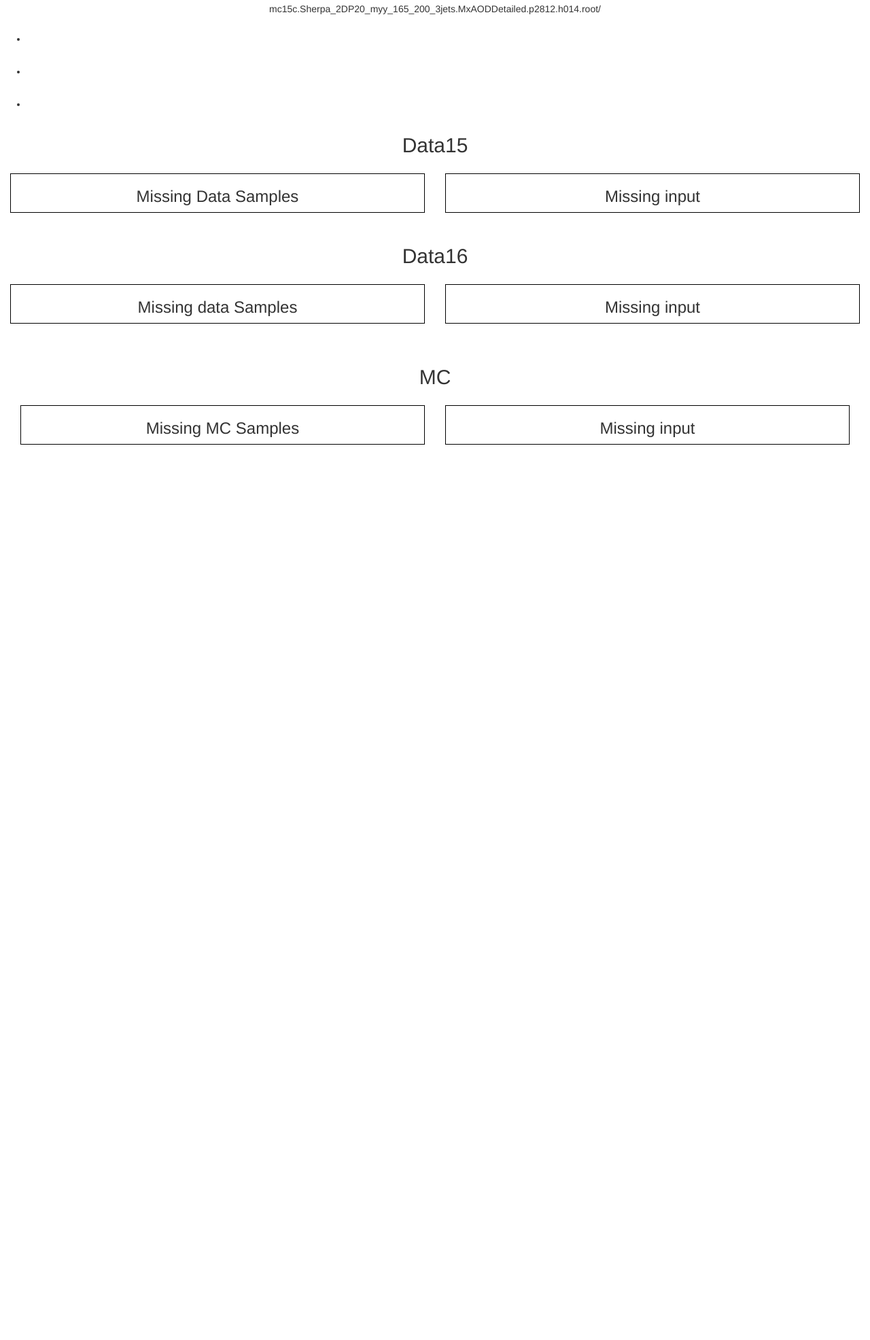
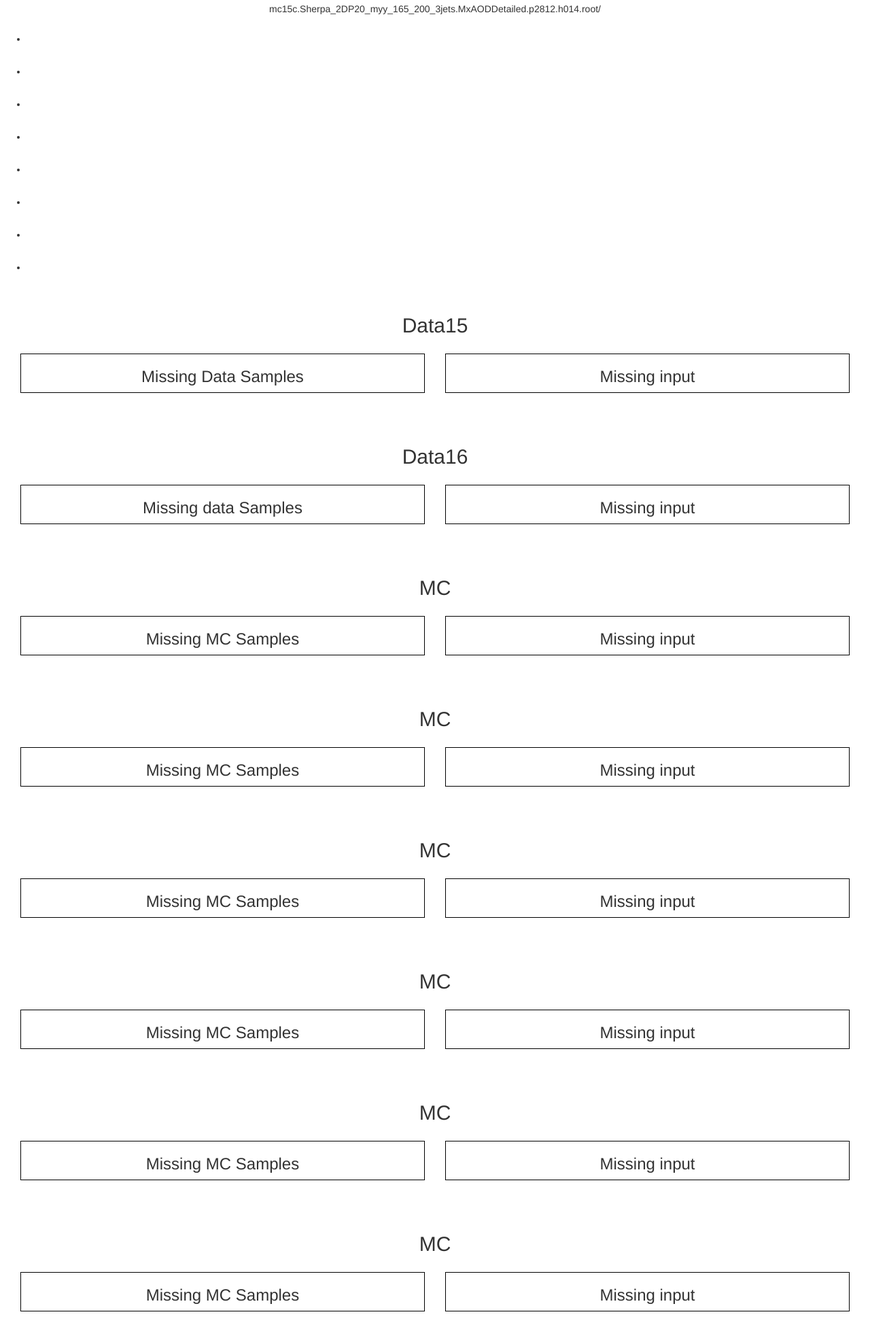
Before and after one commit to Rob-MFn-Fletcher/MxAODStatusPage, a PHP site: page /dataValidation/sampleValidation.php?h=1 in a window 1280 px wide. Shown: the part 275-2246 px from the top of the page at 68% size. Before the commit the page ends 929 px from the top, so only its background shows below. Run offline with PHP 8.4, Linux system fonts and the light colour scheme; data that the repository does not hold is empty; some libraries are stand-ins or nearby versions.

Commit message:
Added tabs for all systematics

```diff
--- a/css/mystyle.css
+++ b/css/mystyle.css
@@ -65,7 +65,7 @@
     background-color: #ff0000;
 }
 
-#mc-container {
+.tab-container {
     margin-left: 15px;
     margin-right: 15px;
     padding: 15px 0px 15px 0px;
@@ -77,35 +77,16 @@
     overflow-y: auto;
 }
 
-.mc-missing-samples, .mc-missing-input {
+.missing-samples, .missing-input {
     height: 50px;
     padding-top: 15px;
     margin-bottom: 30px;
 }
-.mc-missing-samples-content {
+.missing-samples-content {
     border: 1px solid black;
     margin: 0px 0px 0px 0px;
 }
-.mc-missing-input-content {
+.missing-input-content {
     border: 1px solid black;
     margin: 0px 0px 0px 0px;
 }
-#data-container {
-    margin-left: 15px;
-    margin-right: 15px;
-    padding: 15px 0px 15px 0px;
-}
-
-.data-missing-samples, .data-missing-input {
-    height: 50px;
-    padding-top: 15px;
-    margin-bottom: 30px;
-}
-.data-missing-samples-content {
-    border: 1px solid black;
-    margin: 0px 0px 0px 0px;
-}
-.data-missing-input-content {
-    border: 1px solid black;
-    margin: 0px 0px 0px 0px;
-}
--- a/dataValidation/NeventsCheck/fillTable.js
+++ b/dataValidation/NeventsCheck/fillTable.js
@@ -51,9 +51,6 @@
         fillTable(result, "#mc-table");
         $("#mc-table").floatThead({
             position: 'fixed'
-            //scrollContainer: function($table){
-            //return $table.closest(".table-container");
-            //}
         });
         $("#mc-table").floatThead('reflow');
     });
@@ -61,9 +58,6 @@
         fillTable(result, "#data15-table");
         $("#data15-table").floatThead({
             position: 'fixed'
-            //scrollContainer: function($table){
-            //return $table.closest(".table-container");
-            //}
         });
         $("#data15-table").floatThead('reflow');
     });
@@ -71,10 +65,42 @@
         fillTable(result, "#data16-table");
         $("#data16-table").floatThead({
             position: 'fixed'
-            //scrollContainer: function($table){
-            //return $table.closest(".table-container");
-            //}
         });
         $("#data16-table").floatThead('reflow');
     });
+    $.getJSON("data/"+htag+"/ValidationTable_data16_iTS.json", function(result){
+        fillTable(result, "#data16_iTS-table");
+        $("#data16_iTS-table").floatThead({
+            position: 'fixed'
+        });
+        $("#data16_iTS-table").floatThead('reflow');
+    });
+    $.getJSON("data/"+htag+"/ValidationTable_PhotonSys.json", function(result){
+        fillTable(result, "#data16_iTS-table");
+        $("#data16_iTS-table").floatThead({
+            position: 'fixed'
+        });
+        $("#data16_iTS-table").floatThead('reflow');
+    });
+    $.getJSON("data/"+htag+"/ValidationTable_JetSys.json", function(result){
+        fillTable(result, "#data16_iTS-table");
+        $("#data16_iTS-table").floatThead({
+            position: 'fixed'
+        });
+        $("#data16_iTS-table").floatThead('reflow');
+    });
+    $.getJSON("data/"+htag+"/ValidationTable_LeptonMETSys.json", function(result){
+        fillTable(result, "#data16_iTS-table");
+        $("#data16_iTS-table").floatThead({
+            position: 'fixed'
+        });
+        $("#data16_iTS-table").floatThead('reflow');
+    });
+    $.getJSON("data/"+htag+"/ValidationTable_PhotonAllSys.json", function(result){
+        fillTable(result, "#data16_iTS-table");
+        $("#data16_iTS-table").floatThead({
+            position: 'fixed'
+        });
+        $("#data16_iTS-table").floatThead('reflow');
+    });
 });
--- a/dataValidation/sampleValidation.php
+++ b/dataValidation/sampleValidation.php
@@ -46,17 +46,22 @@
     <ul>
         <li><a href="#data15-container">Data15</a></li>
         <li><a href="#data16-container">Data16</a></li>
+        <li><a href="#data16_iTS-container">Data16 iTS</a></li>
         <li><a href="#mc-container">MC</a></li>
+        <li><a href="#PhotonSys-container">PhotonSys</a></li>
+        <li><a href="#PhotonAllSys-container">PhotonAllSys</a></li>
+        <li><a href="#JetSys-container">JetSys</a></li>
+        <li><a href="#LeptonMETSys-container">LeptonMETSys</a></li>
     </ul>
-    <div id="data15-container">
+    <div id="data15-container" class="tab-container">
         <h2>Data15</h2>
-        <div class="col-sm-6 data-missing-samples">
-            <div class="data-missing-samples-content">
+        <div class="col-sm-6 missing-samples">
+            <div class="missing-samples-content">
             <h3> Missing Data Samples </h3>
             </div>
         </div>
-        <div class="col-sm-6 data-missing-input">
-            <div class="data-missing-input-content">
+        <div class="col-sm-6 missing-input">
+            <div class="missing-input-content">
             <h3> Missing input</h3>
             </div>
         </div>
@@ -66,15 +71,15 @@
         </div>
     </div>
 
-    <div id="data16-container">
+    <div id="data16-container" class="tab-container">
         <h2>Data16</h2>
-        <div class="col-sm-6 data-missing-samples">
-            <div class="data-missing-samples-content">
+        <div class="col-sm-6 missing-samples">
+            <div class="missing-samples-content">
             <h3> Missing data Samples </h3>
             </div>
         </div>
-        <div class="col-sm-6 data-missing-input">
-            <div class="data-missing-input-content">
+        <div class="col-sm-6 missing-input">
+            <div class="missing-input-content">
             <h3> Missing input</h3>
             </div>
         </div>
@@ -84,15 +89,33 @@
         </div>
     </div>
 
-    <div id="mc-container">
+    <div id="data16_iTS-container" class="tab-container">
         <h2>MC</h2>
-        <div class="mc-missing-samples col-sm-6">
-            <div class="mc-missing-samples-content">
+        <div class="missing-samples col-sm-6">
+            <div class="missing-samples-content">
             <h3> Missing MC Samples </h3>
             </div>
         </div>
-        <div class="mc-missing-input col-sm-6">
-            <div class="mc-missing-input-content">
+        <div class="missing-input col-sm-6">
+            <div class="missing-input-content">
+            <h3> Missing input</h3>
+            </div>
+        </div>
+        <div class="table-container container">
+            <table class="table table-hover" id="data16_iTS-table" >
+            </table>
+        </div>
+    </div>
+
+    <div id="mc-container" class="tab-container">
+        <h2>MC</h2>
+        <div class="missing-samples col-sm-6">
+            <div class="missing-samples-content">
+            <h3> Missing MC Samples </h3>
+            </div>
+        </div>
+        <div class="missing-input col-sm-6">
+            <div class="missing-input-content">
             <h3> Missing input</h3>
             </div>
         </div>
@@ -101,6 +124,79 @@
             </table>
         </div>
     </div>
+
+    <div id="PhotonSys-container" class="tab-container">
+        <h2>MC</h2>
+        <div class="missing-samples col-sm-6">
+            <div class="missing-samples-content">
+            <h3> Missing MC Samples </h3>
+            </div>
+        </div>
+        <div class="missing-input col-sm-6">
+            <div class="missing-input-content">
+            <h3> Missing input</h3>
+            </div>
+        </div>
+        <div class="table-container container">
+            <table class="table table-hover" id="PhotonSys-table" >
+            </table>
+        </div>
+    </div>
+
+    <div id="PhotonAllSys-container" class="tab-container">
+        <h2>MC</h2>
+        <div class="missing-samples col-sm-6">
+            <div class="missing-samples-content">
+            <h3> Missing MC Samples </h3>
+            </div>
+        </div>
+        <div class="missing-input col-sm-6">
+            <div class="missing-input-content">
+            <h3> Missing input</h3>
+            </div>
+        </div>
+        <div class="table-container container">
+            <table class="table table-hover" id="PhotonAllSys-table" >
+            </table>
+        </div>
+    </div>
+
+    <div id="JetSys-container" class="tab-container">
+        <h2>MC</h2>
+        <div class="missing-samples col-sm-6">
+            <div class="missing-samples-content">
+            <h3> Missing MC Samples </h3>
+            </div>
+        </div>
+        <div class="missing-input col-sm-6">
+            <div class="missing-input-content">
+            <h3> Missing input</h3>
+            </div>
+        </div>
+        <div class="table-container container">
+            <table class="table table-hover" id="JetSys-table" >
+            </table>
+        </div>
+    </div>
+
+    <div id="LeptonMETSys-container" class="tab-container">
+        <h2>MC</h2>
+        <div class="missing-samples col-sm-6">
+            <div class="missing-samples-content">
+            <h3> Missing MC Samples </h3>
+            </div>
+        </div>
+        <div class="missing-input col-sm-6">
+            <div class="missing-input-content">
+            <h3> Missing input</h3>
+            </div>
+        </div>
+        <div class="table-container container">
+            <table class="table table-hover" id="LeptonMETSys-table" >
+            </table>
+        </div>
+    </div>
+
 </div>
 
 
```
Also changed, not shown: 1 other file.
